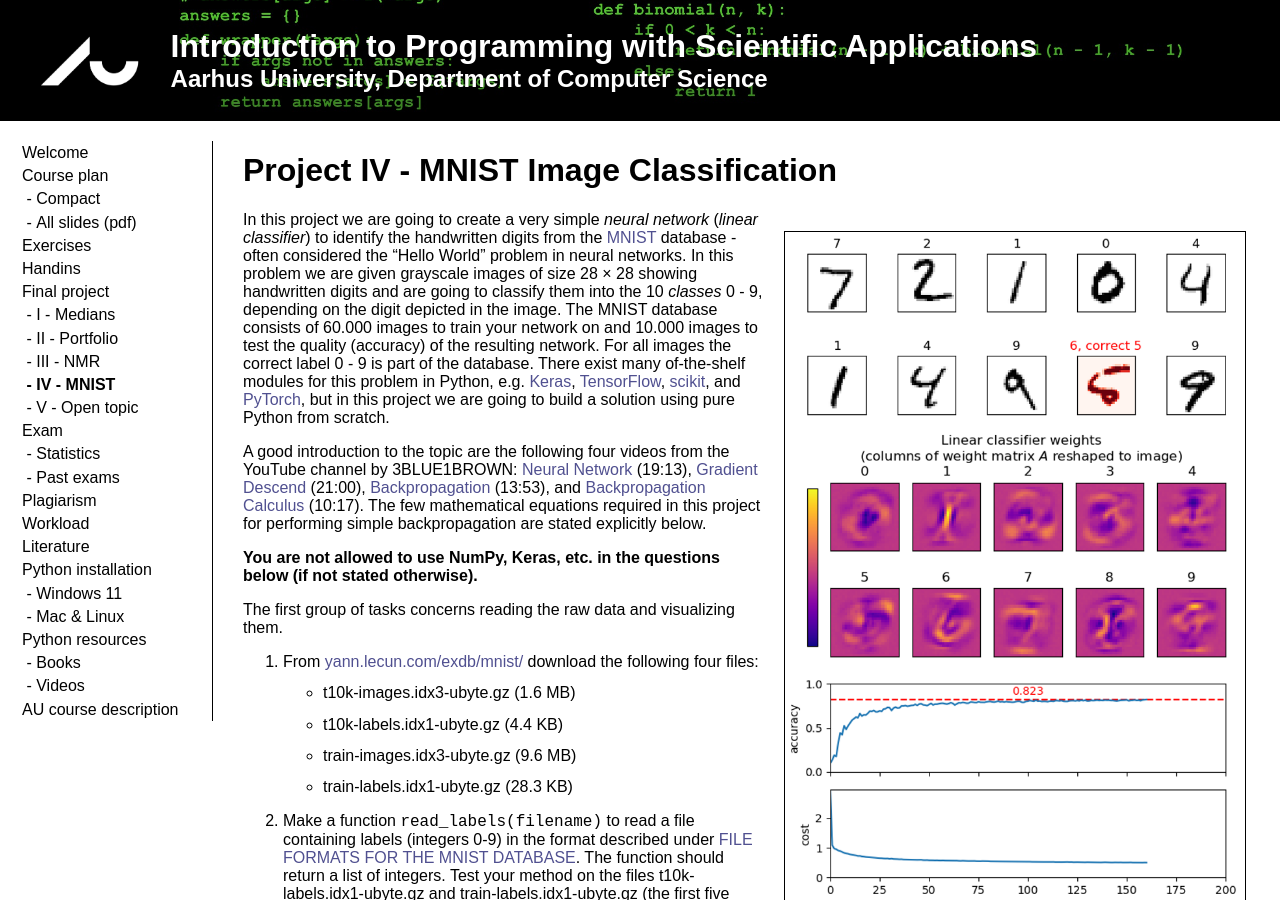
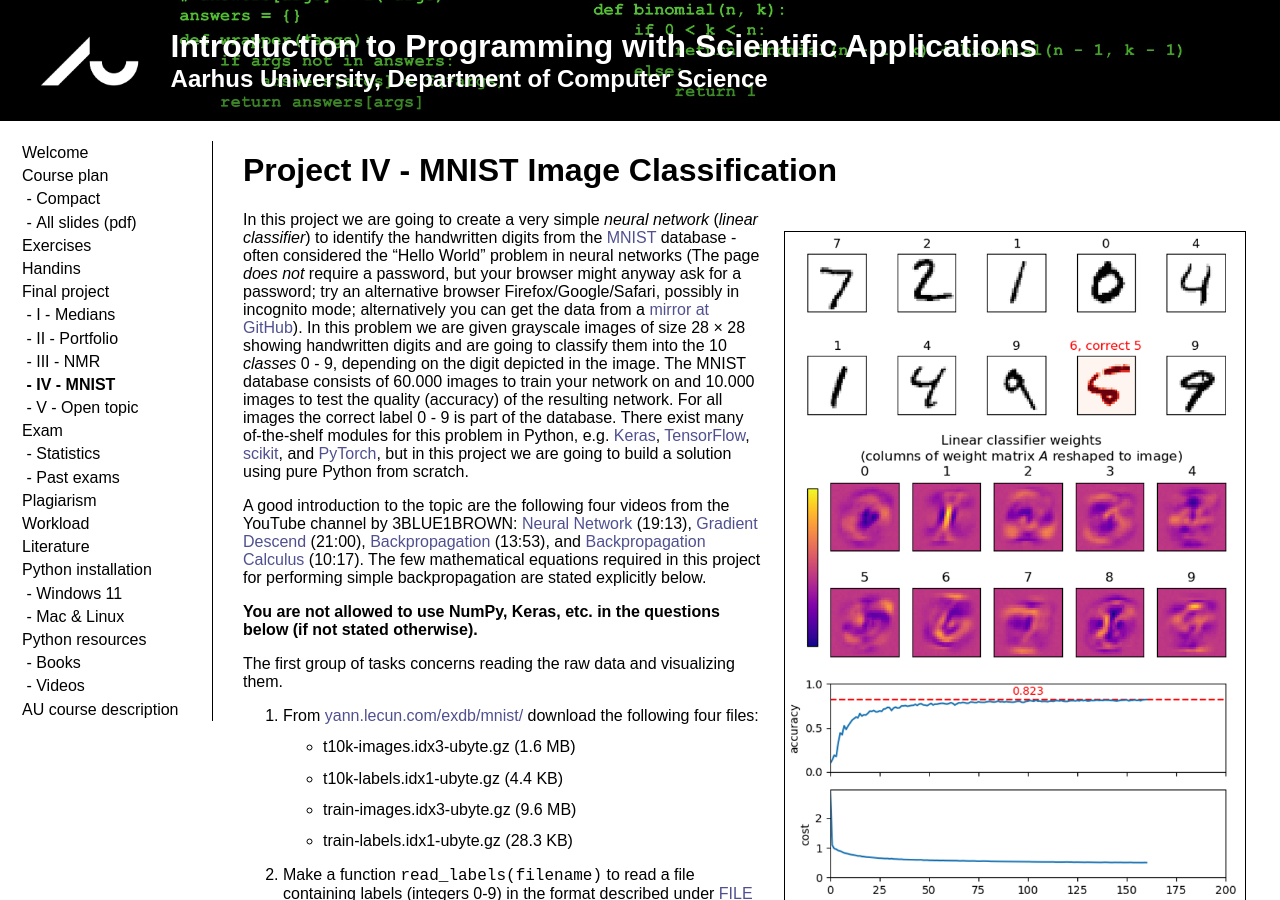
Before and after one commit to gsbrodal/gsbrodal.github.io, a Jekyll site: the page built from ipsa/project-4-mnist.md, in a window 1280 px wide and 900 px high. Built offline with Jekyll 4.4.1, drawn with Linux system fonts in a browser that asks for light colours; our own code applies the rules of GitHub Pages for plain Markdown files.

Commit message:
project-4-mnist.md all-slides.pdf code.zip generator.pdf generator.pptx text.pdf text.pptx

```diff
--- a/ipsa/project-4-mnist.md
+++ b/ipsa/project-4-mnist.md
@@ -2,7 +2,8 @@
 
 [<img src="mnist.png" width="45%" class="right">](mnist.png)
 
-In this project we are going to create a very simple _neural network_ (_linear classifier_) to identify the  handwritten digits from the [MNIST](http://yann.lecun.com/exdb/mnist) database - often considered the "Hello World" problem in neural networks.
+In this project we are going to create a very simple _neural network_ (_linear classifier_) to identify the  handwritten digits from the [MNIST](http://yann.lecun.com/exdb/mnist) database - often considered the "Hello World" problem in neural networks
+(The page <em>does not</em> require a password, but your browser might anyway ask for a password; try an alternative browser Firefox/Google/Safari, possibly in incognito mode; alternatively you can get the data from a [mirror at GitHub](https://github.com/sunsided/mnist)).
 In this problem we are given grayscale images of size 28 &times; 28 showing handwritten digits and are going to classify them into the 10 _classes_ 0&nbsp;-&nbsp;9, depending on the digit depicted in the image.  The MNIST database consists of 60.000 images to train your network on and 10.000 images to test the
 quality (accuracy) of the resulting network. For all images the correct label 0&nbsp;-&nbsp;9 is part of the database.  There exist many of-the-shelf modules for this problem in Python, e.g.
 [Keras](https://keras.io),
```
Also changed, not shown: 5 other files.
